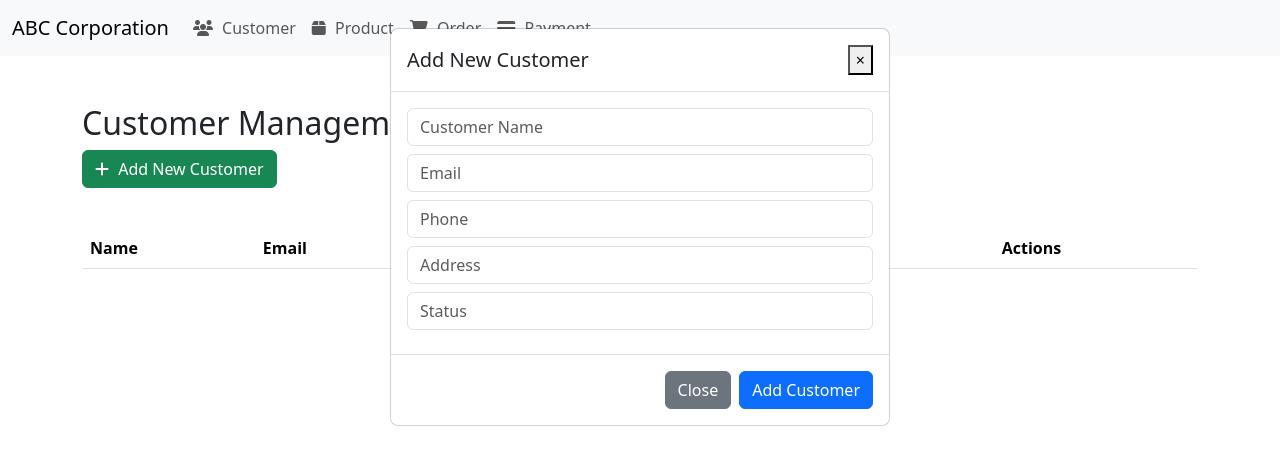
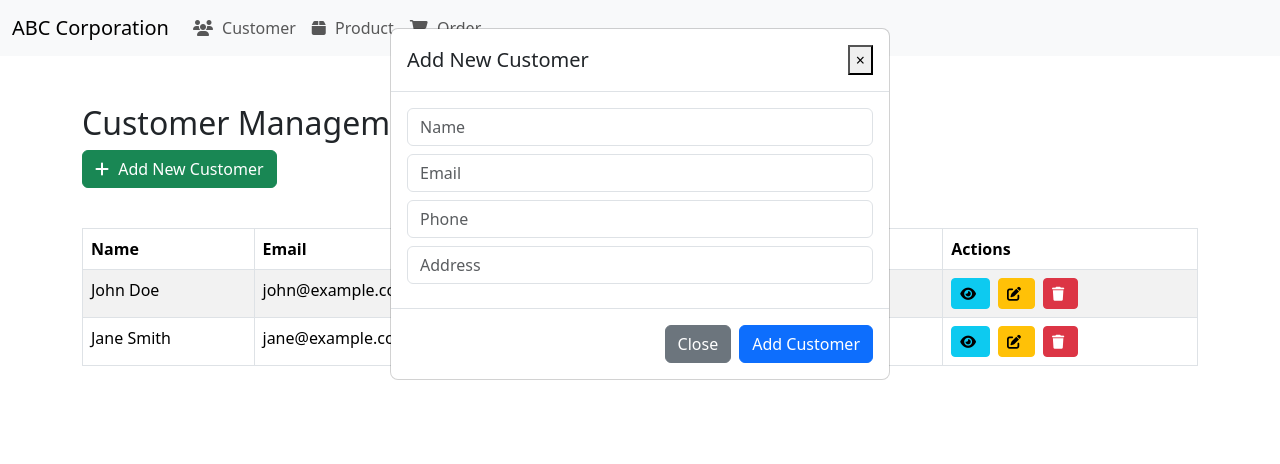
Before and after one commit to shyshasy/commercial-management-app, a Vue app: page /customers in a window 1280 px wide. Both pictures are taken after a click on the button "Add New Customer". Shown: the top 464 px of the page. Built offline with nearby package versions, Linux system fonts and the light colour scheme.

Commit message:
Updated the style of the Customer component: improved presentation and visual adjustments.

```diff
--- a/src/App.vue
+++ b/src/App.vue
@@ -23,11 +23,7 @@
                 <i class="fas fa-shopping-cart"></i> Order
               </router-link>
             </li>
-            <li class="nav-item">
-              <router-link class="nav-link" to="/payments">
-                <i class="fas fa-credit-card"></i> Payment
-              </router-link>
-            </li>
+
           </ul>
         </div>
       </div>
--- a/src/components/Customer.vue
+++ b/src/components/Customer.vue
@@ -8,14 +8,13 @@
     </button>
 
     <!-- Customer list in a Bootstrap table -->
-    <table class="table table-striped mt-4">
+    <table class="table table-striped table-bordered mt-4">
       <thead>
         <tr>
           <th>Name</th>
           <th>Email</th>
           <th>Phone</th>
           <th>Address</th>
-          <th>Status</th>
           <th>Actions</th>
         </tr>
       </thead>
@@ -25,7 +24,6 @@
           <td>{{ customer.email }}</td>
           <td>{{ customer.phone }}</td>
           <td>{{ customer.address }}</td>
-          <td>{{ customer.status }}</td>
           <td>
             <button @click="listCustomer(customer)" class="btn btn-info btn-sm me-2">
               <i class="fas fa-eye"></i>
@@ -52,11 +50,10 @@
             </button>
           </div>
           <div class="modal-body">
-            <input v-model="newCustomer.name" class="form-control mb-2" placeholder="Customer Name">
+            <input v-model="newCustomer.name" class="form-control mb-2" placeholder="Name">
             <input v-model="newCustomer.email" class="form-control mb-2" placeholder="Email">
             <input v-model="newCustomer.phone" class="form-control mb-2" placeholder="Phone">
             <input v-model="newCustomer.address" class="form-control mb-2" placeholder="Address">
-            <input v-model="newCustomer.status" class="form-control mb-2" placeholder="Status">
           </div>
           <div class="modal-footer">
             <button type="button" class="btn btn-secondary" @click="closeAddModal">Close</button>
@@ -81,7 +78,6 @@
             <p><strong>Email:</strong> {{ selectedCustomer.email }}</p>
             <p><strong>Phone:</strong> {{ selectedCustomer.phone }}</p>
             <p><strong>Address:</strong> {{ selectedCustomer.address }}</p>
-            <p><strong>Status:</strong> {{ selectedCustomer.status }}</p>
           </div>
           <div class="modal-footer">
             <button type="button" class="btn btn-secondary" @click="clearSelection">Close</button>
@@ -103,7 +99,7 @@
           <div class="modal-body">
             <div class="mb-2">
               <label>Name</label>
-              <input v-model="editingCustomer.name" class="form-control" placeholder="Customer Name">
+              <input v-model="editingCustomer.name" class="form-control" placeholder="Name">
             </div>
             <div class="mb-2">
               <label>Email</label>
@@ -116,10 +112,6 @@
             <div class="mb-2">
               <label>Address</label>
               <input v-model="editingCustomer.address" class="form-control" placeholder="Address">
-            </div>
-            <div class="mb-2">
-              <label>Status</label>
-              <input v-model="editingCustomer.status" class="form-control" placeholder="Status">
             </div>
           </div>
           <div class="modal-footer">
@@ -135,20 +127,35 @@
 <script setup>
 import { ref } from 'vue';
 
-// Variables réactives
-const customers = ref([]);
+// Reactive variables
+const customers = ref([
+  {
+    id: 1,
+    name: 'John Doe',
+    email: 'john@example.com',
+    phone: '123-456-7890',
+    address: '123 Main St'
+  },
+  {
+    id: 2,
+    name: 'Jane Smith',
+    email: 'jane@example.com',
+    phone: '987-654-3210',
+    address: '456 Elm St'
+  }
+]);
+
 const newCustomer = ref({
   name: '',
   email: '',
   phone: '',
-  address: '',
-  status: ''
+  address: ''
 });
 const selectedCustomer = ref(null);
 const editingCustomer = ref(null);
 const showAddModal = ref(false);
 
-// Fonctions
+// Functions
 const openAddModal = () => {
   showAddModal.value = true;
 };
@@ -158,9 +165,9 @@ const closeAddModal = () => {
 };
 
 const addCustomer = () => {
-  if (newCustomer.value.name && newCustomer.value.email && newCustomer.value.phone) {
+  if (newCustomer.value.name && newCustomer.value.email) {
     customers.value.push({ ...newCustomer.value, id: Date.now() });
-    newCustomer.value = { name: '', email: '', phone: '', address: '', status: '' };
+    newCustomer.value = { name: '', email: '', phone: '', address: '' };
     closeAddModal();
   } else {
     alert('Please fill in all required fields.');
@@ -200,5 +207,10 @@ const clearSelection = () => {
 </script>
 
 <style scoped>
-/* Add any additional custom styles here */
+.custom-table {
+  border: 2px solid #007bff; /* Bordure bleue */
+  border-radius: 10px; /* Coins arrondis */
+  overflow: hidden; /* Contenu du tableau bien contenu */
+  box-shadow: 0px 4px 8px rgba(0, 0, 0, 0.1); /* Ombre douce */
+}
 </style>
```
Also changed, not shown: src/route/index.js (+7 -9 lines).
